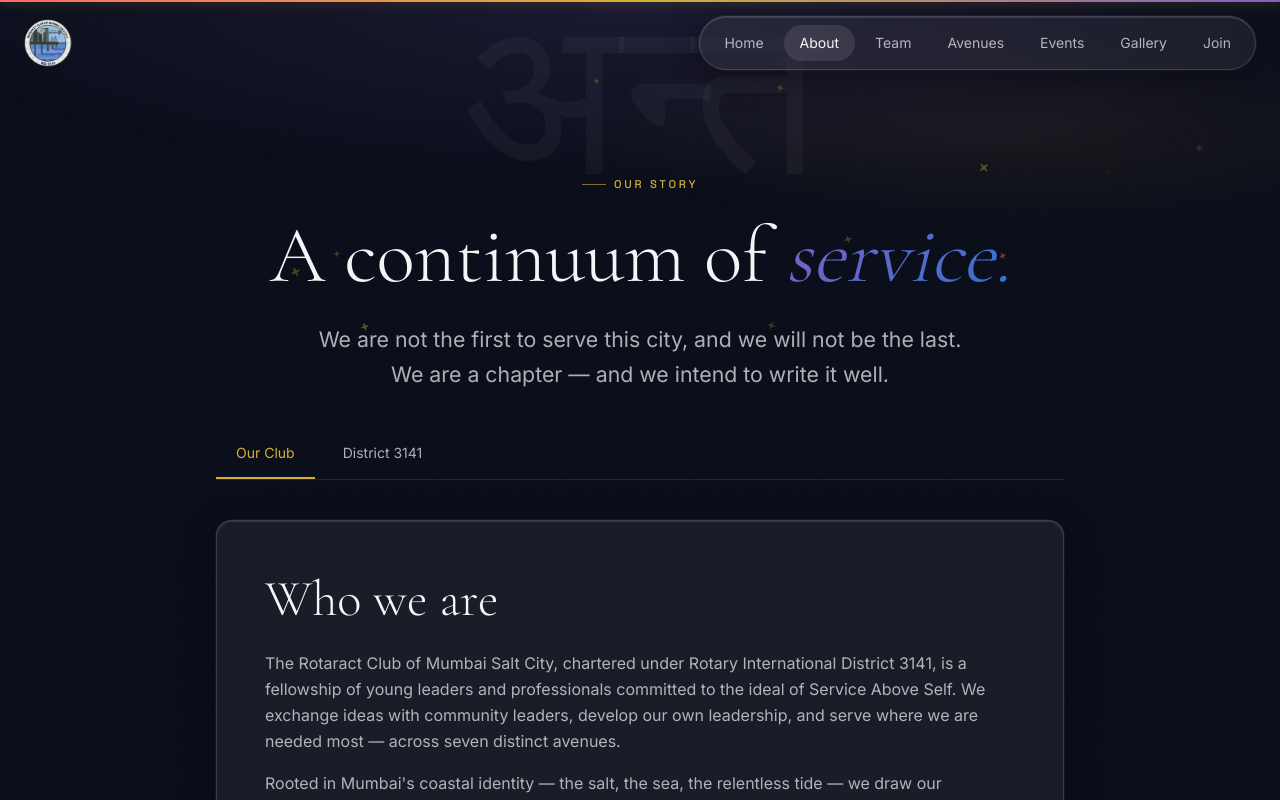
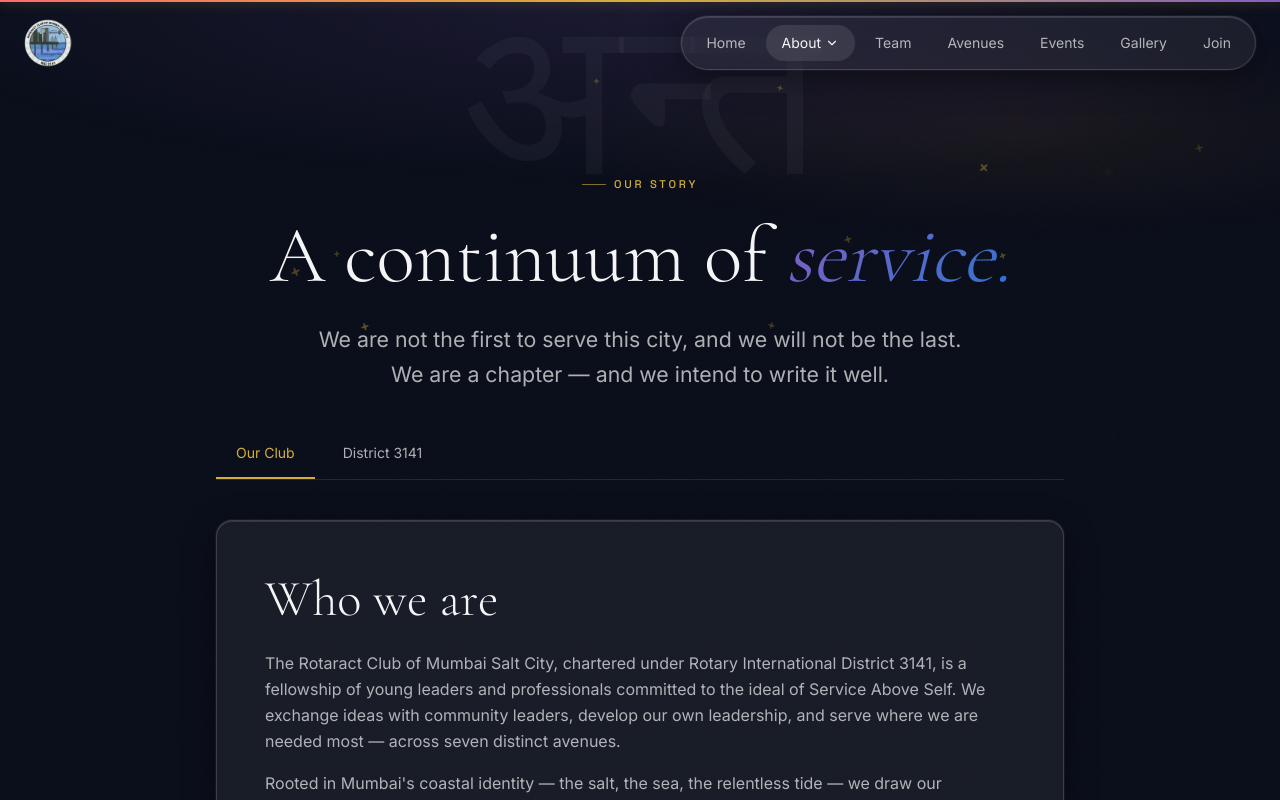
Before and after one commit to Spider2011/RC-Mumbai-Salt-City, a Next.js app: page /about in a window 1280 px wide. Shown: the top 800 px of the page. Built offline with nearby package versions, Linux system fonts and the light colour scheme; a web font is replaced by a local one.

Commit message:
feat(nav): About dropdown with club name and District 3141 deep link to about tabs

```diff
--- a/app/about/page.tsx
+++ b/app/about/page.tsx
@@ -1,4 +1,5 @@
 import type { Metadata } from 'next';
+import { Suspense } from 'react';
 import { PageHeader } from '@/components/ui/PageHeader';
 import { Footer } from '@/components/sections/Footer';
 import { AboutTabs } from '@/components/sections/AboutTabs';
@@ -25,7 +26,9 @@ export default function AboutPage() {
 
       <div className="mx-auto max-w-4xl px-6 pb-24">
         {/* Our Club / District 3141 tabs */}
-        <AboutTabs />
+        <Suspense>
+          <AboutTabs />
+        </Suspense>
       </div>
 
       <Footer />
--- a/components/sections/AboutTabs.tsx
+++ b/components/sections/AboutTabs.tsx
@@ -1,6 +1,7 @@
 'use client';
 
-import { useState } from 'react';
+import { useEffect, useState } from 'react';
+import { useSearchParams } from 'next/navigation';
 import { motion, AnimatePresence } from 'framer-motion';
 import { GlassCard } from '@/components/ui/GlassCard';
 import { GoldDivider } from '@/components/ui/GoldDivider';
@@ -165,7 +166,15 @@ function DistrictContent() {
 }
 
 export function AboutTabs() {
-  const [active, setActive] = useState<Tab>('Our Club');
+  const searchParams = useSearchParams();
+  const tabParam = searchParams.get('tab');
+  const [active, setActive] = useState<Tab>(tabParam === 'district' ? 'District 3141' : 'Our Club');
+
+  // Keep the tab in sync when the nav dropdown navigates to /about?tab=district
+  // while this page is already mounted.
+  useEffect(() => {
+    setActive(tabParam === 'district' ? 'District 3141' : 'Our Club');
+  }, [tabParam]);
 
   return (
     <>
--- a/components/ui/GlassNav.tsx
+++ b/components/ui/GlassNav.tsx
@@ -5,11 +5,16 @@ import Image from 'next/image';
 import Link from 'next/link';
 import { usePathname } from 'next/navigation';
 import { useState } from 'react';
-import { Menu, X } from 'lucide-react';
+import { ChevronDown, Menu, X } from 'lucide-react';
 import { NAV_LINKS, SITE } from '@/lib/constants';
 import { heroNav } from '@/lib/motion';
 import { cn } from '@/lib/utils';
 import { MagneticLink } from './MagneticLink';
+
+const ABOUT_DROPDOWN = [
+  { label: SITE.name, href: '/about' },
+  { label: 'District 3141', href: '/about?tab=district' },
+] as const;
 
 export function GlassNav() {
   const pathname = usePathname();
@@ -46,6 +51,48 @@ export function GlassNav() {
         >
           {NAV_LINKS.map((link) => {
             const active = pathname === link.href;
+
+            if (link.href === '/about') {
+              return (
+                <div key={link.href} className="group relative">
+                  <Link
+                    href="/about"
+                    className={cn(
+                      'relative inline-flex items-center gap-1 rounded-full px-4 py-2 text-sm transition-colors duration-300',
+                      active
+                        ? 'text-[var(--text-primary)]'
+                        : 'text-[var(--text-secondary)] hover:text-[var(--text-primary)]'
+                    )}
+                  >
+                    {active && (
+                      <motion.span
+                        layoutId="nav-active"
+                        className="absolute inset-0 rounded-full bg-white/10"
+                        transition={{ type: 'spring', stiffness: 350, damping: 30 }}
+                      />
+                    )}
+                    <span className="relative z-10">{link.label}</span>
+                    <ChevronDown className="relative z-10 h-3.5 w-3.5 transition-transform duration-300 group-hover:rotate-180 group-focus-within:rotate-180" />
+                  </Link>
+
+                  {/* Dropdown — pt bridge keeps hover alive across the gap */}
+                  <div className="invisible absolute left-1/2 top-full -translate-x-1/2 pt-3 opacity-0 transition-all duration-200 group-hover:visible group-hover:opacity-100 group-focus-within:visible group-focus-within:opacity-100">
+                    <div className="glass glass-glow min-w-[240px] rounded-2xl bg-[var(--bg-primary)]/85 p-2 backdrop-blur-2xl">
+                      {ABOUT_DROPDOWN.map((item) => (
+                        <Link
+                          key={item.href}
+                          href={item.href}
+                          className="block rounded-xl px-4 py-3 text-sm text-[var(--text-secondary)] transition-colors hover:bg-white/10 hover:text-[var(--accent-gold)]"
+                        >
+                          {item.label}
+                        </Link>
+                      ))}
+                    </div>
+                  </div>
+                </div>
+              );
+            }
+
             return (
               <MagneticLink
                 key={link.href}
@@ -112,6 +159,7 @@ export function GlassNav() {
                     hidden: { opacity: 0, y: 20 },
                     visible: { opacity: 1, y: 0 },
                   }}
+                  className="flex flex-col items-center"
                 >
                   <Link
                     href={link.href}
@@ -125,6 +173,20 @@ export function GlassNav() {
                   >
                     {link.label}
                   </Link>
+                  {link.href === '/about' && (
+                    <div className="mt-2 flex flex-col items-center gap-1.5">
+                      {ABOUT_DROPDOWN.map((item) => (
+                        <Link
+                          key={item.href}
+                          href={item.href}
+                          onClick={() => setOpen(false)}
+                          className="text-sm text-[var(--text-muted)] transition-colors hover:text-[var(--accent-gold)]"
+                        >
+                          {item.label}
+                        </Link>
+                      ))}
+                    </div>
+                  )}
                 </motion.div>
               ))}
             </motion.nav>
```
